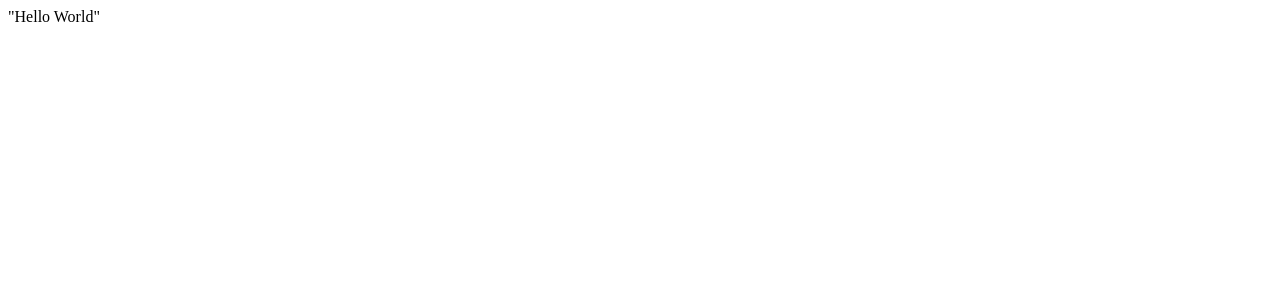
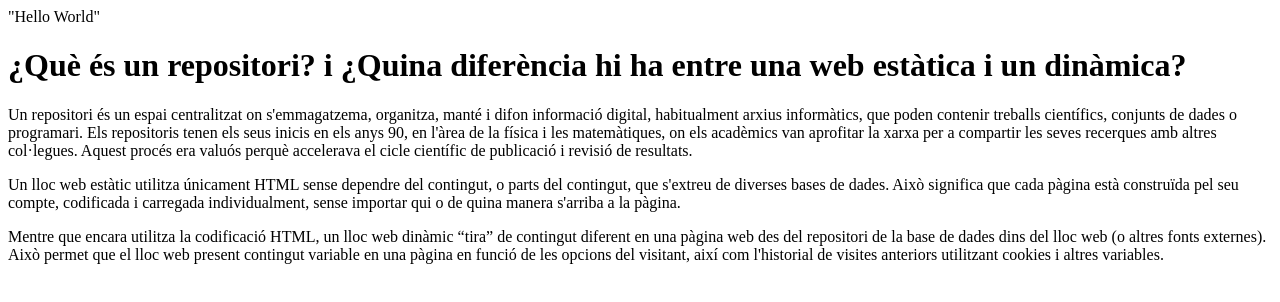
Before and after one commit to RaduPlamadeala/raduplamadeala.github.io, a plain HTML site: page index.html in a window 1280 px wide. Drawn offline with Linux system fonts and the light colour scheme.

Commit message:
Initial commit

```diff
--- a/index.html
+++ b/index.html
@@ -1 +1,25 @@
 "Hello World"
+
+<html>
+<head>
+<title>
+</title>
+</head>
+
+<body>
+
+<h1>¿Què és un repositori? i ¿Quina diferència hi ha entre una web estàtica i un dinàmica?
+</h1>
+
+<p> Un repositori és un espai centralitzat on s'emmagatzema, organitza, manté i difon informació digital, habitualment arxius informàtics, que poden contenir treballs científics, conjunts de dades o programari. Els repositoris tenen els seus inicis en els anys 90, en l'àrea de la física i les matemàtiques, on els acadèmics van aprofitar la xarxa per a compartir les seves recerques amb altres col·legues. Aquest procés era valuós perquè accelerava el cicle científic de publicació i revisió de resultats.
+</p>
+
+<p> Un lloc web estàtic utilitza únicament HTML sense dependre del contingut, o parts del contingut, que s'extreu de diverses bases de dades. Això significa que cada pàgina està construïda pel seu compte, codificada i carregada individualment, sense importar qui o de quina manera s'arriba a la pàgina.
+</p>
+
+<p> Mentre que encara utilitza la codificació HTML, un lloc web dinàmic “tira” de contingut diferent en una pàgina web des del repositori de la base de dades dins del lloc web (o altres fonts externes).
+Això permet que el lloc web present contingut variable en una pàgina en funció de les opcions del visitant, així com l'historial de visites anteriors utilitzant cookies i altres variables.
+</p>
+
+</body>
+</html>
```
